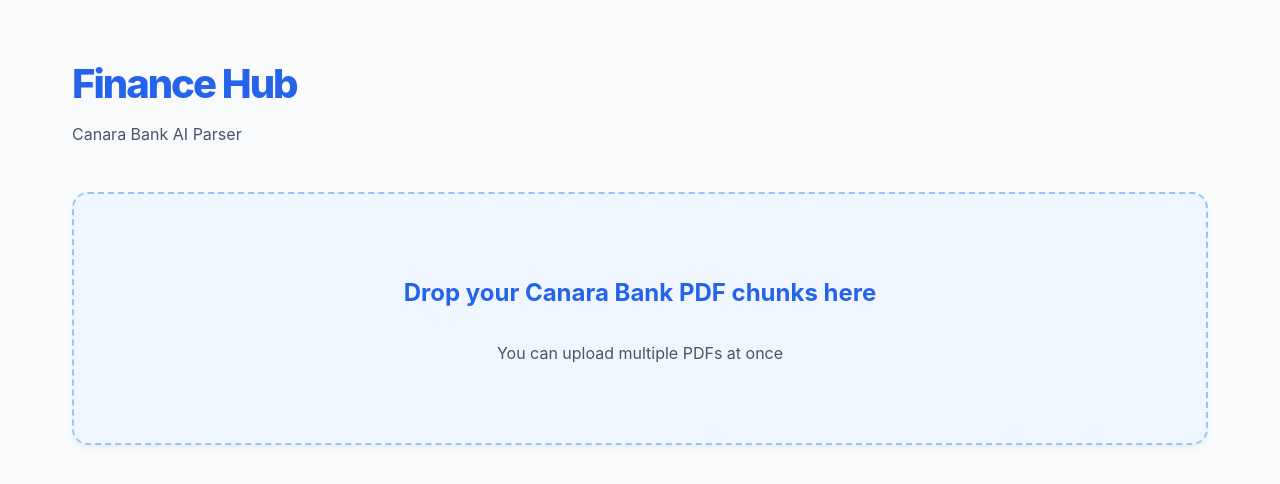
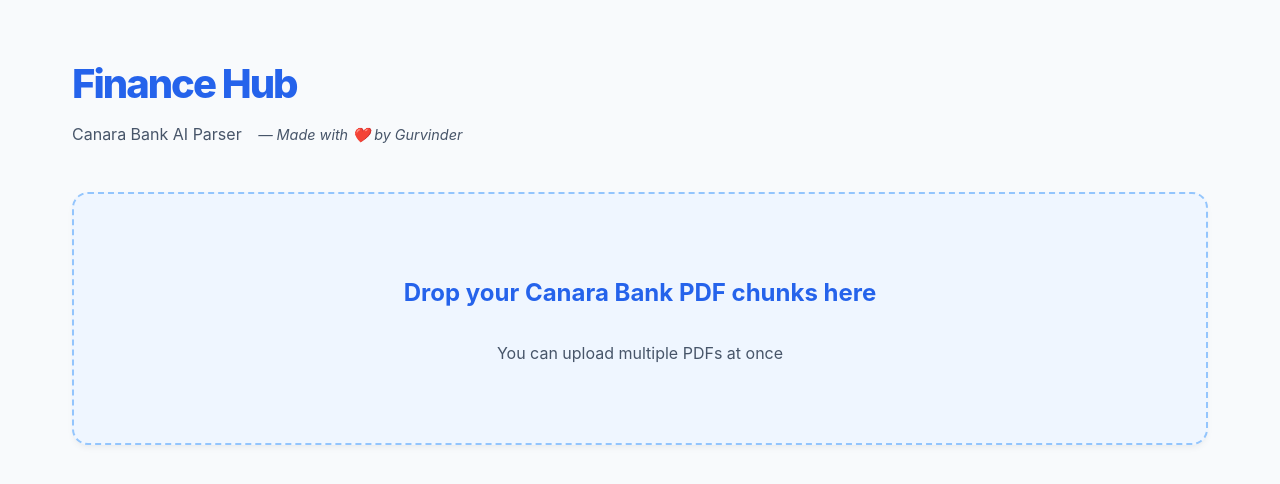
Before and after one commit to Guri001/canara_frontend, a React (Vite) app: page / in a window 1280 px wide. Shown: the top 484 px of the page. Built offline with nearby package versions, Linux system fonts and the light colour scheme.

Commit message:
add signature text

```diff
--- a/src/App.jsx
+++ b/src/App.jsx
@@ -144,7 +144,9 @@
   return (
     <div className="app-container">
       <h1 className="title">Finance Hub</h1>
-      <p className="subtitle">Canara Bank AI Parser</p>
+      <p className="subtitle">
+        Canara Bank AI Parser <span style={{ marginLeft: '0.75rem', fontStyle: 'italic', fontSize: '0.9rem' }}>— Made with ❤️ by Gurvinder</span>
+      </p>
 
       {!data ? (
         <div
```
